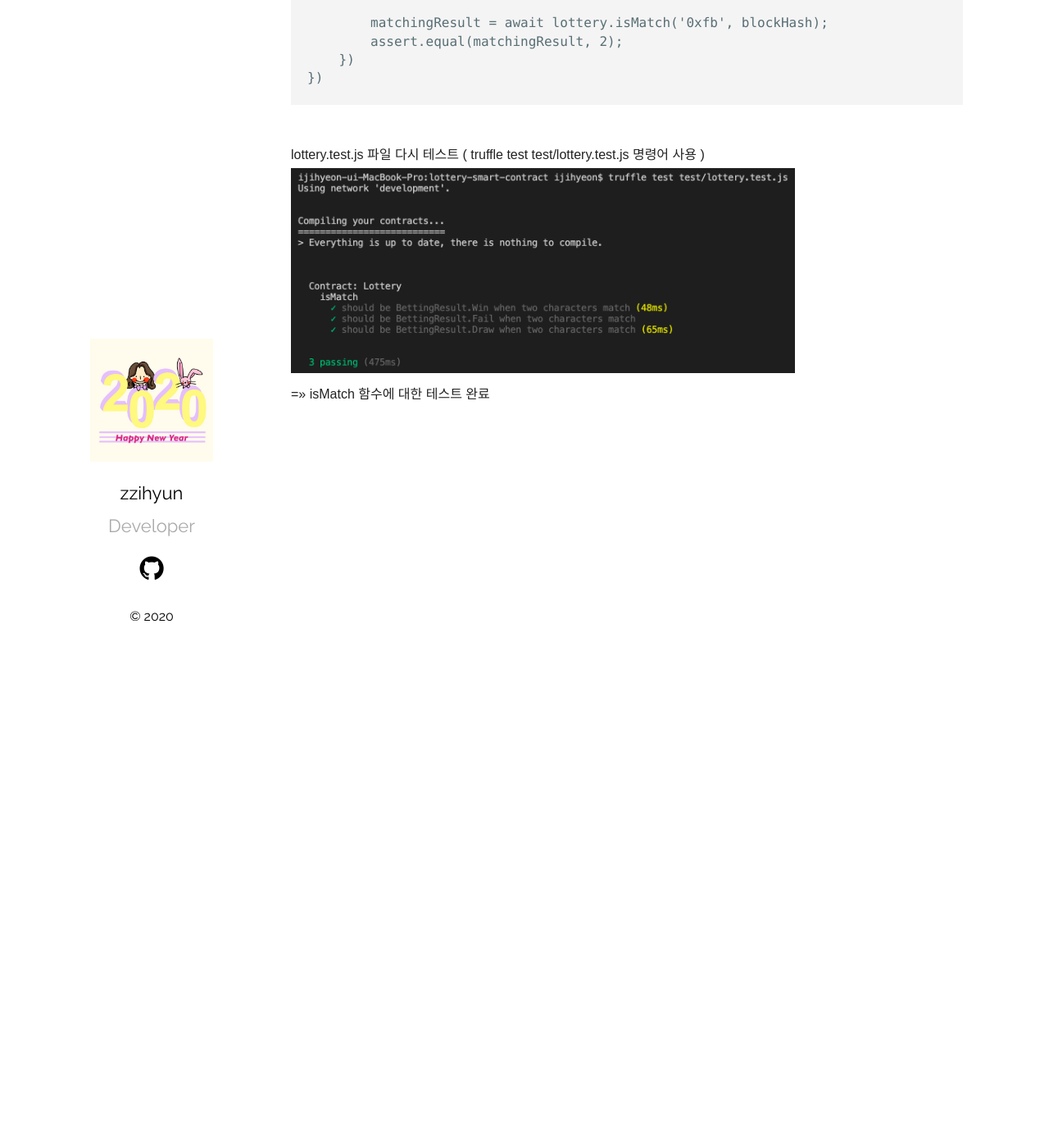
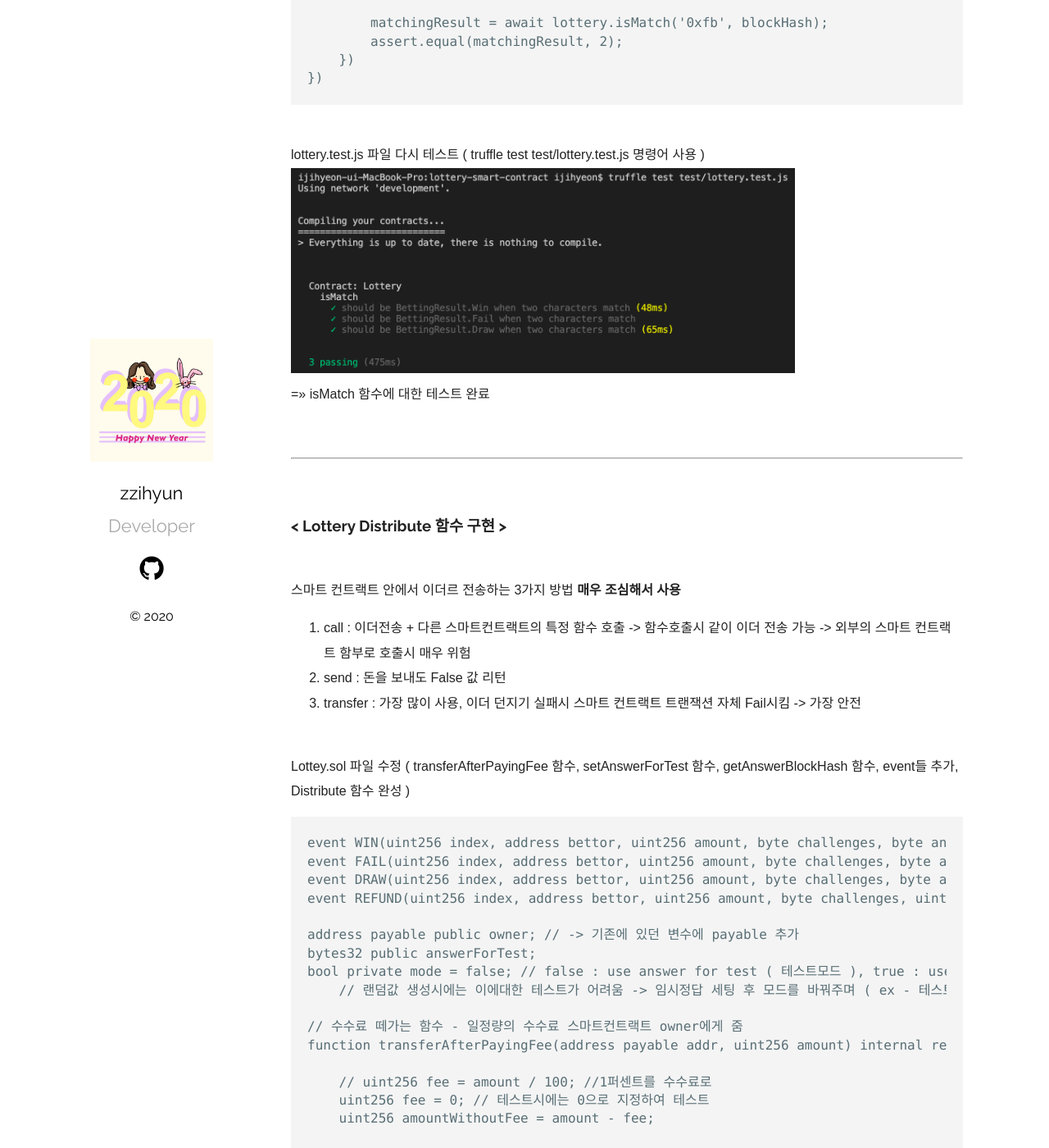
Before and after one commit to jhhhj1002/jhhhj1002.github.io, a Jekyll site: the page built from _posts/2020-04-20-Lottery-Dapp-04.markdown, in a window 1280 px wide and 1400 px high, scrolled down 5011 px. Shown: the whole window at 82% size. Built offline with Jekyll 4.4.1, drawn with Linux system fonts in a browser that asks for light colours; some of the changed text lies outside the part shown.

Commit message:
Update 2020-04-20-Lottery-Dapp-04.markdown

````diff
--- a/_posts/2020-04-20-Lottery-Dapp-04.markdown
+++ b/_posts/2020-04-20-Lottery-Dapp-04.markdown
@@ -187,3 +187,125 @@ describe.only('isMatch', function () {
 lottery.test.js 파일 다시 테스트 ( truffle test test/lottery.test.js 명령어 사용 )
 <img src="/assets/imgs/Lottery&Dapp_48.png" width="75%" height="45%" >
 =>> isMatch 함수에 대한 테스트 완료
+
+
+
+<br/>
+* * *
+<br/>
+<h3>< Lottery Distribute 함수 구현 ></h3>
+
+<br/>
+스마트 컨트랙트 안에서 이더르 전송하는 3가지 방법
+**매우 조심해서 사용**
+1. call : 이더전송 + 다른 스마트컨트랙트의 특정 함수 호출 -> 함수호출시 같이 이더 전송 가능
+-> 외부의 스마트 컨트랙트 함부로 호출시 매우 위험
+2. send : 돈을 보내도 False 값 리턴
+3. transfer : 가장 많이 사용, 이더 던지기 실패시 스마트 컨트랙트 트랜잭션 자체 Fail시킴 -> 가장 안전
+
+
+<br/>
+Lottey.sol 파일 수정 ( transferAfterPayingFee 함수, setAnswerForTest 함수, getAnswerBlockHash 함수, event들 추가, Distribute 함수 완성 )
+```
+event WIN(uint256 index, address bettor, uint256 amount, byte challenges, byte answer, uint256 answerBlockNumber);
+event FAIL(uint256 index, address bettor, uint256 amount, byte challenges, byte answer, uint256 answerBlockNumber);
+event DRAW(uint256 index, address bettor, uint256 amount, byte challenges, byte answer, uint256 answerBlockNumber);
+event REFUND(uint256 index, address bettor, uint256 amount, byte challenges, uint256 answerBlockNumber);
+
+address payable public owner; // -> 기존에 있던 변수에 payable 추가
+bytes32 public answerForTest;
+bool private mode = false; // false : use answer for test ( 테스트모드 ), true : use real block hash ( real모드 )
+    // 랜덤값 생성시에는 이에대한 테스트가 어려움 -> 임시정답 세팅 후 모드를 바꿔주며 ( ex - 테스트형 모드, 배포형 모드 ) 테스트
+
+// 수수료 떼가는 함수 - 일정량의 수수료 스마트컨트랙트 owner에게 줌
+function transferAfterPayingFee(address payable addr, uint256 amount) internal returns (uint256) {
+
+    // uint256 fee = amount / 100; //1퍼센트를 수수료로
+    uint256 fee = 0; // 테스트시에는 0으로 지정하여 테스트
+    uint256 amountWithoutFee = amount - fee;
+
+    // transfer to addr
+    addr.transfer(amountWithoutFee);
+
+    // transfer to owner
+    owner.transfer(fee);
+
+     return amountWithoutFee;
+}
+
+function setAnswerForTest(bytes32 answer) public returns (bool result) {
+    require(msg.sender == owner, "Only owner can set the answer for test mode");
+    answerForTest = answer;
+    return true;
+}
+
+function getAnswerBlockHash(uint256 answerBlockNumber) internal view returns (bytes32 answer) {
+    return mode ? blockhash(answerBlockNumber) : answerForTest;
+}
+
+/**
+* @dev 베팅 결과값을 확인 하고 팟머니를 분배한다.
+* 정답 실패 : 팟머니 축척, 정답 맞춤 : 팟머니 획득, 한글자 맞춤 or 정답 확인 불가 : 베팅 금액만 획득
+*/
+function distribute() public {
+    // head 3 4 5 6 7 8 9 10 11 12 tail // 큐 - 새로운 정보는 tail방향 부터 추가
+    uint256 cur; // head 부터 tail 방향으로 도는 루프
+    uint256 transferAmount;
+
+    BetInfo memory b;
+    BlockStatus currentBlockStatus; // 현재 BlockStatus
+    BettingResult currentBettingResult;
+
+    for(cur=_head;cur<_tail;cur++) {
+        b = _bets[cur]; // 베팅 info 불러옴
+        currentBlockStatus = getBlockStatus(b.answerBlockNumber);
+        // Checkable : block.number > AnswerBlockNumber && block.number  <  BLOCK_LIMIT + AnswerBlockNumber 1
+        // 정답을 체크할 수 있는 상태
+        if(currentBlockStatus == BlockStatus.Checkable) {
+            bytes32 answerBlockHash = getAnswerBlockHash(b.answerBlockNumber);
+            currentBettingResult = isMatch(b.challenges, answerBlockHash);
+            // if win, bettor gets pot
+            if(currentBettingResult == BettingResult.Win) {
+                // transfer pot //팟머니 옮겨줌
+                transferAmount = transferAfterPayingFee(b.bettor, _pot + BET_AMOUNT);
+                // pot = 0
+                _pot = 0;
+                 // emit WIN
+                 emit WIN(cur, b.bettor, transferAmount, b.challenges, answerBlockHash[0], b.answerBlockNumber);
+            }
+            // if fail, bettor's money goes pot
+            if(currentBettingResult == BettingResult.Fail) {
+                // pot = pot + BET_AMOUNT // 팟머니에 베팅한 amount 만큼 더해줌
+                _pot += BET_AMOUNT;
+                // emit FAIL
+                emit FAIL(cur, b.bettor, 0, b.challenges, answerBlockHash[0], b.answerBlockNumber);
+            }
+            // if draw, refund bettor's money
+            if(currentBettingResult == BettingResult.Draw) {
+                // transfer only BET_AMOUNT // 베팅한 돈만큼만 돌려줌
+                transferAmount = transferAfterPayingFee(b.bettor, BET_AMOUNT);
+                // emit DRAW
+                emit DRAW(cur, b.bettor, transferAmount, b.challenges, answerBlockHash[0], b.answerBlockNumber);
+            }
+         }
+         // Not Revealed : block.number <= AnswerBlockNumber 2 // 블락이 마이닝 되지 않은 상태
+         if(currentBlockStatus == BlockStatus.NotRevealed) {
+             break;
+         }
+         // Block Limit Passed : block.number >= AnswerBlockNumber + BLOCK_LIMIT 3 // 블락이 제한이 지났을 때
+         if(currentBlockStatus == BlockStatus.BlockLimitPassed) {
+             // refund
+             transferAmount = transferAfterPayingFee(b.bettor, BET_AMOUNT);
+             // emit refund
+             emit REFUND(cur, b.bettor, transferAmount, b.challenges, b.answerBlockNumber);
+        }
+
+        popBet(cur);
+    }
+    _head = cur;
+}
+```
+
+<br/>
+컴파일 ( truffle compile 명령어 사용 )
+<img src="/assets/imgs/Lottery&Dapp_49.png" width="75%" height="45%" >
````
